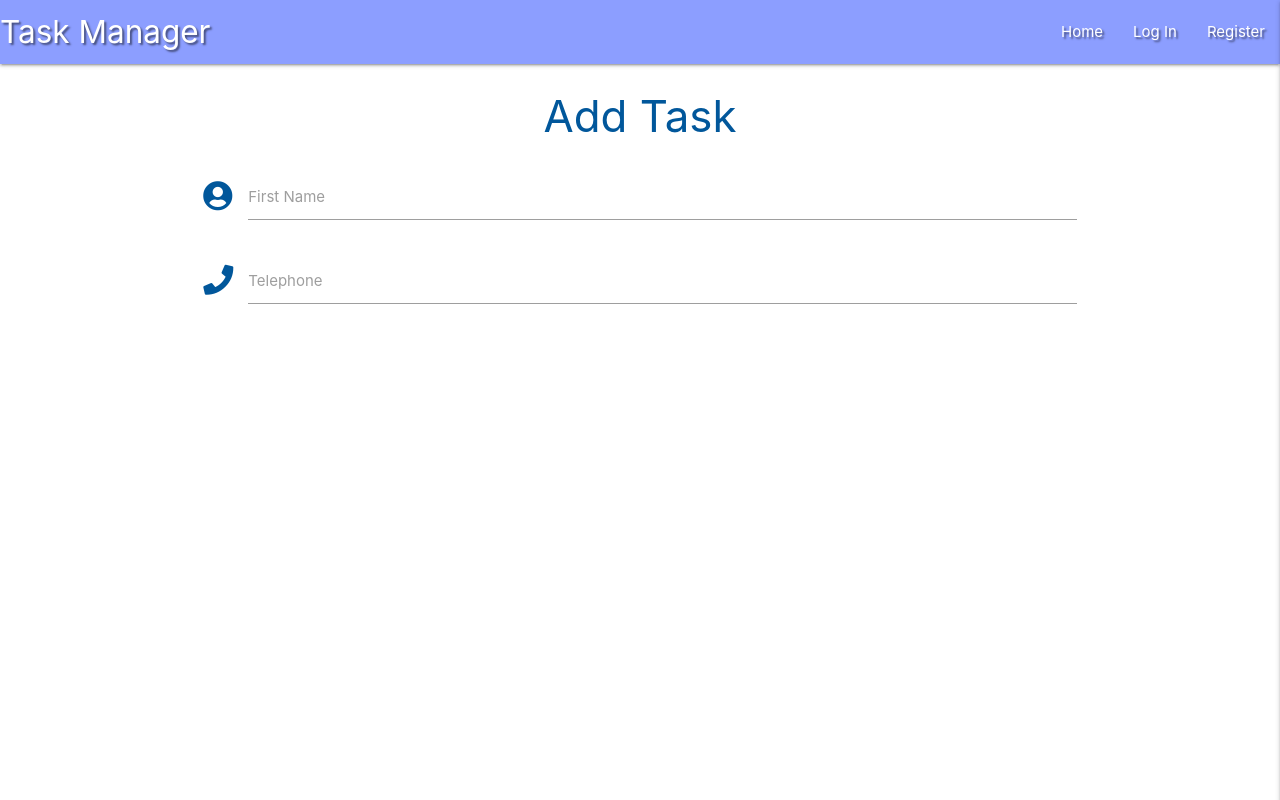
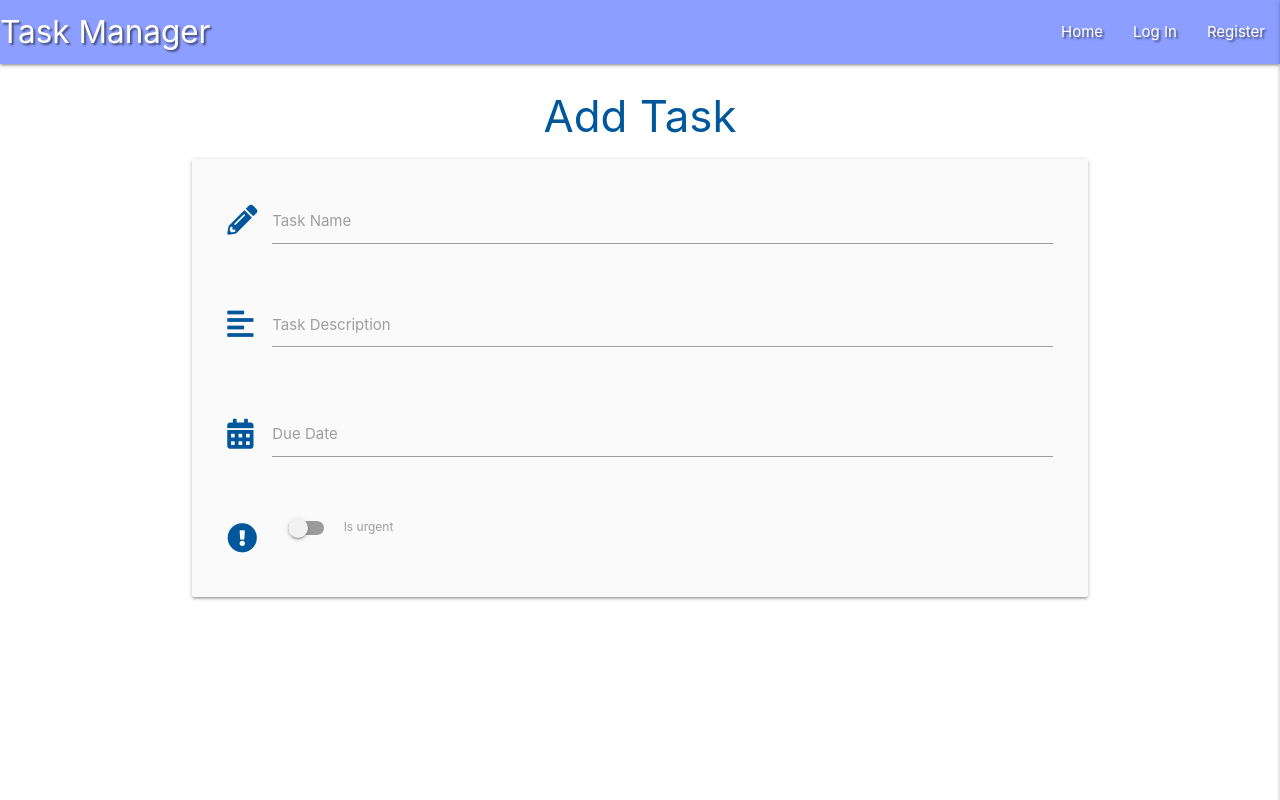
Before and after one commit to ANDREWAHN-UK/Mini-Project-Task-Manager, a Flask app: page /add_task in a window 1280 px wide. Run offline with Flask 2, Linux system fonts and the light colour scheme; some libraries are stand-ins or nearby versions.

Commit message:
script.js - added jquery for datepicker; templates - created and styled add_task.html

```diff
--- a/static/js/script.js
+++ b/static/js/script.js
@@ -3,4 +3,12 @@ $(document).ready(function () {
     edge: 'right'
   });
   $('.collapsible').collapsible();
+  $('.datepicker').datepicker({
+      format: "dd mmmm, yyyy",
+      yearRange: 3,
+      showClearBtn: true,
+      i18n:{
+        done:"Select"
+      }
+  });
 });
--- a/templates/add_task.html
+++ b/templates/add_task.html
@@ -5,21 +5,46 @@
     Add Task
 </h3>
 
-<div class="row">
+<div class="row card-panel grey lighten-5">
     <form class="col s12" method="POST" action="">
         <div class="row">
             <div class="input-field col s12">
-                <i class="fas fa-user-circle prefix light-blue-text text-darken-4"></i>
-                <input id="icon_prefix" type="text" class="validate">
-                <label for="icon_prefix">First Name</label>
-            </div>
-            <div class="input-field col s12">
-                <i class="fas fa-phone prefix light-blue-text text-darken-4"></i>
-                <input id="icon_telephone" type="tel" class="validate">
-                <label for="icon_telephone">Telephone</label>
+                <i class="fas fa-pencil-alt prefix light-blue-text text-darken-4"></i>
+                <input id="task_name" name="task_name" minlength="5" maxlength="50" type="text" class="validate"
+                    required>
+                <label for="task_name">Task Name</label>
             </div>
         </div>
-    </form>
+        <div class="row">
+            <div class="input-field col s12">
+                <i class="fas fa-align-left prefix light-blue-text text-darken-4"></i>
+                <textarea id="task_description" name="task_description" minlength="5" maxlength="50"
+                    class="materialize-textarea validate"></textarea>
+                <label for="task_description">Task Description</label>
+            </div>
+        </div>
+        <div class="row">
+            <div class="input-field col s12">
+                <i class="fas fa-calendar-alt prefix light-blue-text text-darken-4"></i>
+                <input id="due_date" name="due_date" type="text" class=" datepicker validate"
+                    required>
+                <label for="due_date">Due Date</label>
+            </div>
+        </div>
+        <div class="row">
+            <div class="input-field col s12">
+                <div class="switch">
+                    <i class="fas fa-exclamation-circle prefix light-blue-text text-darken-4"></i>
+                    <label for="is_urgent">
+                        <input type="checkbox" id="is_urgent" name="is_urgent">
+                        <span class="lever"></span>
+                        Is urgent
+                    </label>
+                </div>
+            </div>
+        </div>
+</div>
+</form>
 </div>
 
 
```
